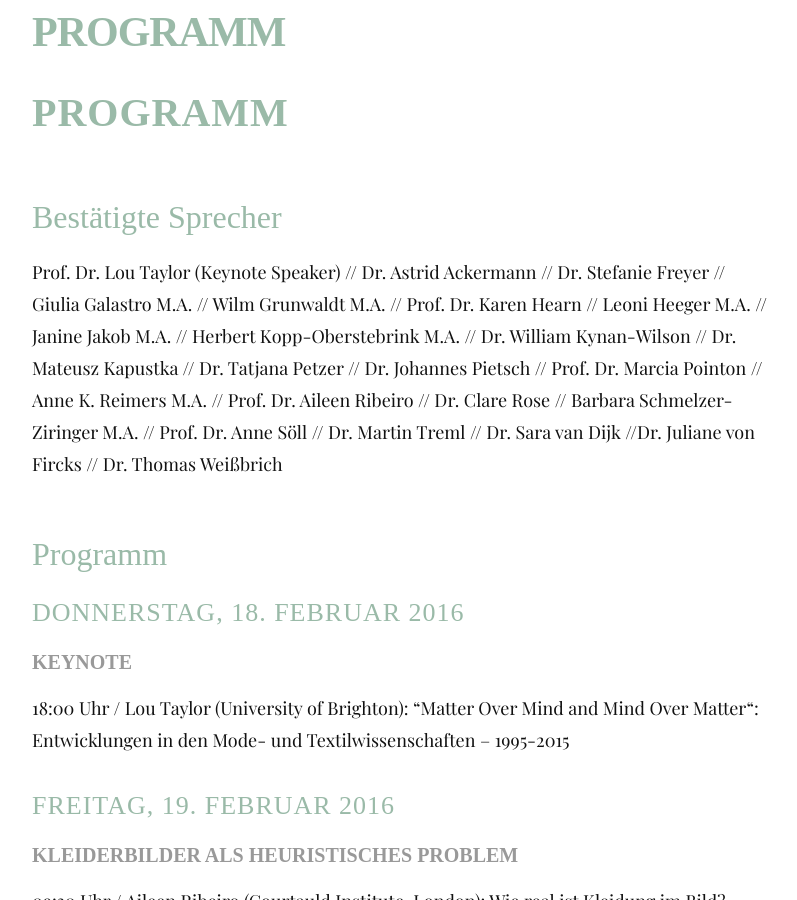
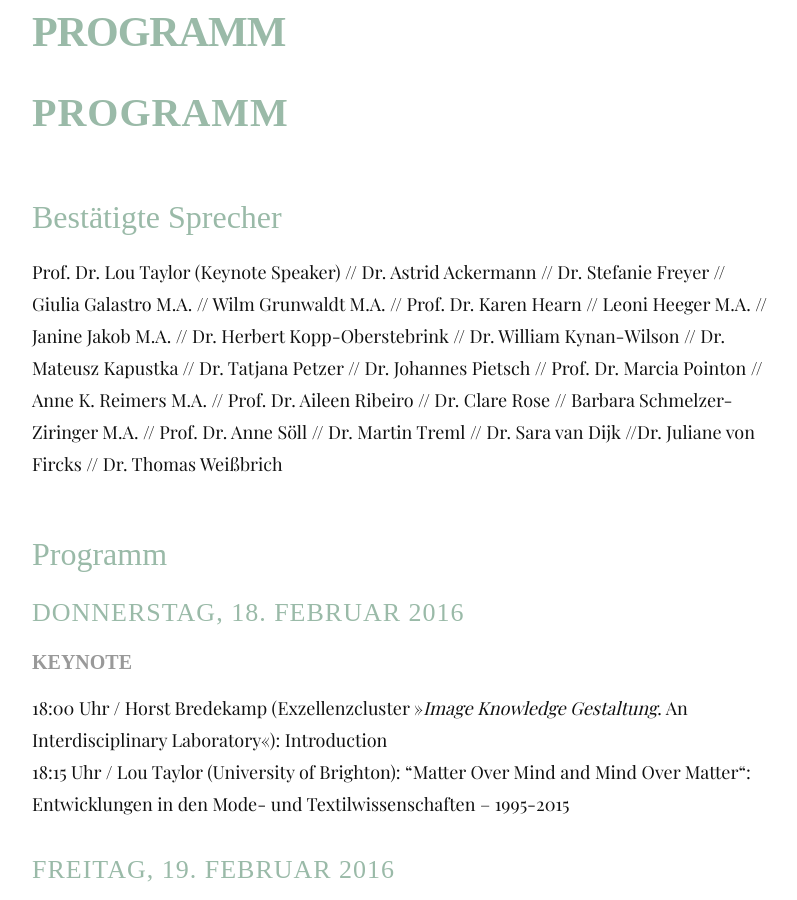
Before and after one commit to hu-bwg/website-zeichen-und-symbole, a Jekyll site: the page built from src/de/02_programme.md, in a window 1280 px wide and 900 px high, scrolled down 366 px. Shown: the whole window, without its empty margins (238-1035 px from the left). Built offline with Jekyll 4.4.1, drawn with Linux system fonts in a browser that asks for light colours; some web fonts are replaced.

Commit message:
Kleine Änderung Programm (Einführung HB)

```diff
--- a/src/de/02_programme.md
+++ b/src/de/02_programme.md
@@ -7,14 +7,15 @@ language: de
 # Programm
 
 ## Bestätigte Sprecher
-Prof. Dr. Lou Taylor (Keynote Speaker) // Dr. Astrid Ackermann // Dr. Stefanie Freyer // Giulia Galastro M.A. // Wilm Grunwaldt M.A. // Prof. Dr. Karen Hearn // Leoni Heeger M.A. // Janine Jakob M.A. // Herbert Kopp-Oberstebrink M.A. // Dr. William Kynan-Wilson // Dr. Mateusz Kapustka // Dr. Tatjana Petzer // Dr. Johannes Pietsch // Prof. Dr. Marcia Pointon // Anne K. Reimers M.A. // Prof. Dr. Aileen Ribeiro // Dr. Clare Rose // Barbara Schmelzer-Ziringer M.A. // Prof. Dr. Anne Söll // Dr. Martin Treml // Dr. Sara van Dijk //Dr. Juliane von Fircks // Dr. Thomas Weißbrich
+Prof. Dr. Lou Taylor (Keynote Speaker) // Dr. Astrid Ackermann // Dr. Stefanie Freyer // Giulia Galastro M.A. // Wilm Grunwaldt M.A. // Prof. Dr. Karen Hearn // Leoni Heeger M.A. // Janine Jakob M.A. // Dr. Herbert Kopp-Oberstebrink // Dr. William Kynan-Wilson // Dr. Mateusz Kapustka // Dr. Tatjana Petzer // Dr. Johannes Pietsch // Prof. Dr. Marcia Pointon // Anne K. Reimers M.A. // Prof. Dr. Aileen Ribeiro // Dr. Clare Rose // Barbara Schmelzer-Ziringer M.A. // Prof. Dr. Anne Söll // Dr. Martin Treml // Dr. Sara van Dijk //Dr. Juliane von Fircks // Dr. Thomas Weißbrich
 
 ## Programm
 
 ### Donnerstag, 18. Februar 2016
 
 #### Keynote
-18:00 Uhr / Lou Taylor (University of Brighton): "Matter Over Mind and Mind Over Matter“: Entwicklungen in den Mode- und Textilwissenschaften – 1995-2015
+18:00 Uhr / Horst Bredekamp (Exzellenzcluster »_Image Knowledge Gestaltung_. An Interdisciplinary Laboratory«): Introduction
+18:15 Uhr / Lou Taylor (University of Brighton): "Matter Over Mind and Mind Over Matter“: Entwicklungen in den Mode- und Textilwissenschaften – 1995-2015
 
 ### Freitag, 19. Februar 2016
 
```
